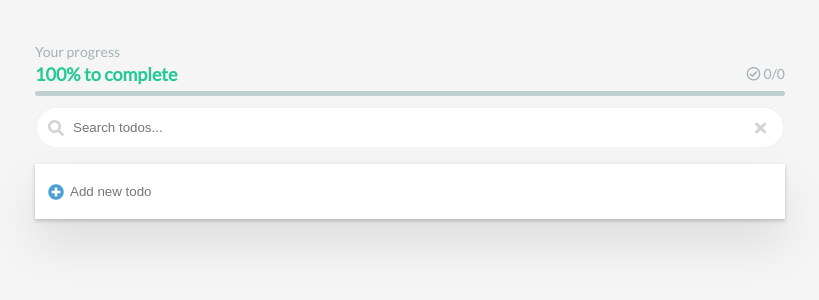
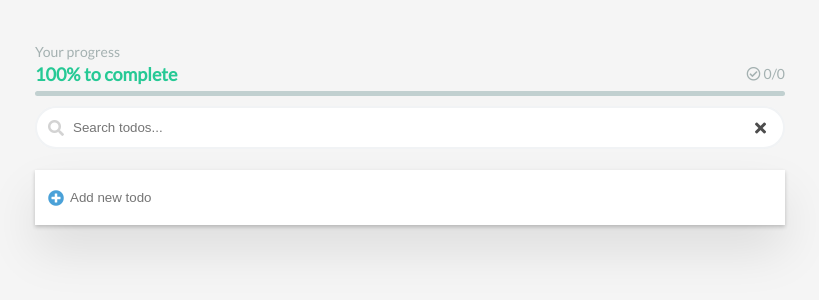
Before and after one commit to amhev/redux-todo, a React (Create React App) app: page / in a window 1280 px wide. In both pictures the pointer is over the element 990 px from the left and 128 px from the top of the page. Shown: the top 300 px of the page, without its empty margins (230-1049 px from the left). Built offline with nearby package versions, Linux system fonts and the light colour scheme.

Commit message:
change style of clear search button

```diff
--- a/src/App.css
+++ b/src/App.css
@@ -1,3 +1,4 @@
+
 * {
     box-sizing: border-box;
   }
@@ -22,6 +23,7 @@
   }
 
   .main {
+    margin-top: 6px;
     background: #fff;
     box-shadow: 0 2px 4px 0 rgba(0, 0, 0, 0.2), 0 25px 50px 0 rgba(0, 0, 0, 0.1);
   }
@@ -172,6 +174,10 @@
     top: 50%;
     margin-top: -10px;
     color: #D3D3D3;
+  }
+
+  .todo-search__icon.clear:hover {
+    color: #4d4d4d;
   }
 
   .todo-search__icon.search {
```
